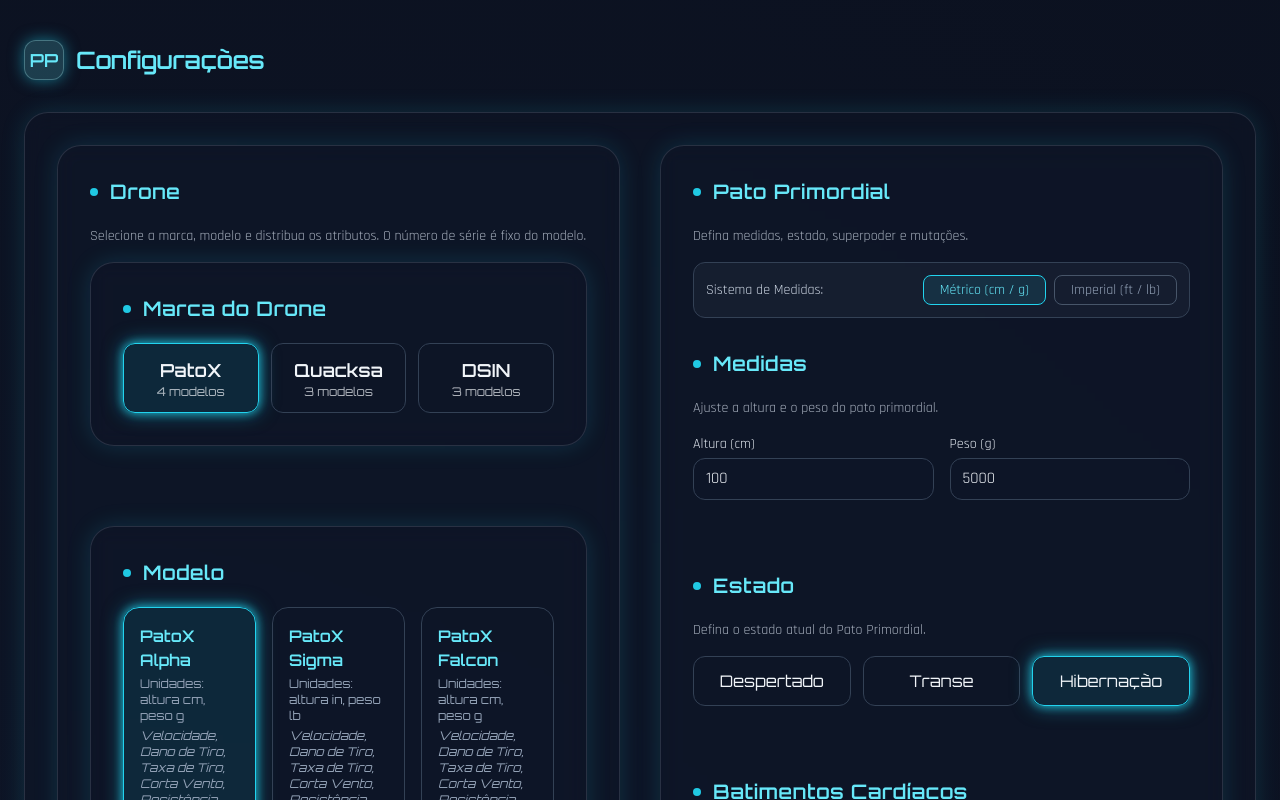
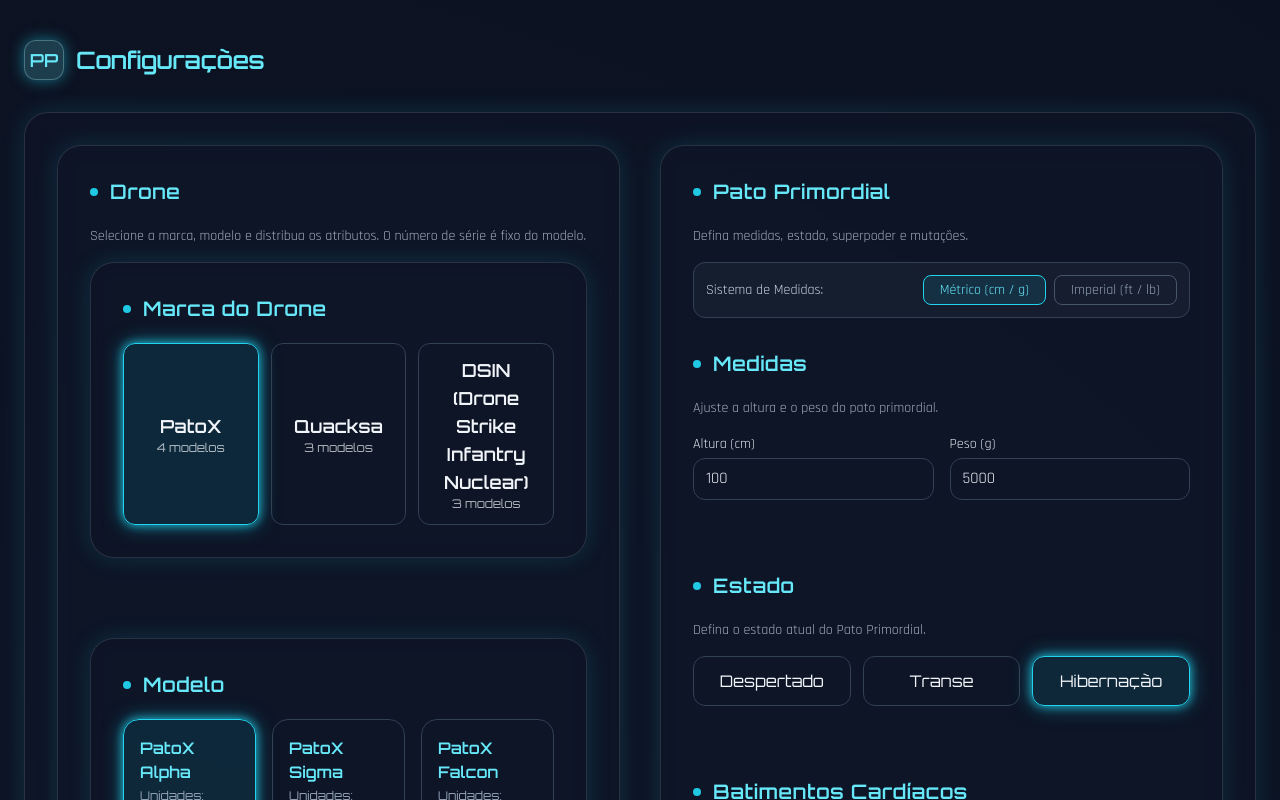
Before and after one commit to Pedro-Taiette/pato_primordial, a React (Vite) app: page /setup in a window 1280 px wide. Shown: the top 800 px of the page. Built offline with nearby package versions, Linux system fonts and the light colour scheme.

Commit message:
Update DSIN brand description for drones

```diff
--- a/src/data/drones.ts
+++ b/src/data/drones.ts
@@ -88,7 +88,7 @@ export const DRONES: DroneModel[] = [
   },
   {
     id: "dsin-orion",
-    brand: "DSIN",
+    brand: "DSIN (Drone Strike Infantry Nuclear)",
     model: "Orion",
     reads: [
       { key: "velocidade", label: "Velocidade", value: 6 },
@@ -154,7 +154,7 @@ export const DRONES: DroneModel[] = [
   },
   {
     id: "dsin-apollo",
-    brand: "DSIN",
+    brand: "DSIN (Drone Strike Infantry Nuclear)",
     model: "Apollo",
     reads: [
       { key: "velocidade", label: "Velocidade", value: 7 },
@@ -220,7 +220,7 @@ export const DRONES: DroneModel[] = [
   },
   {
     id: "dsin-vostok",
-    brand: "DSIN",
+    brand: "DSIN (Drone Strike Infantry Nuclear)",
     model: "Vostok",
     reads: [
       { key: "velocidade", label: "Velocidade", value: 6 },
```
